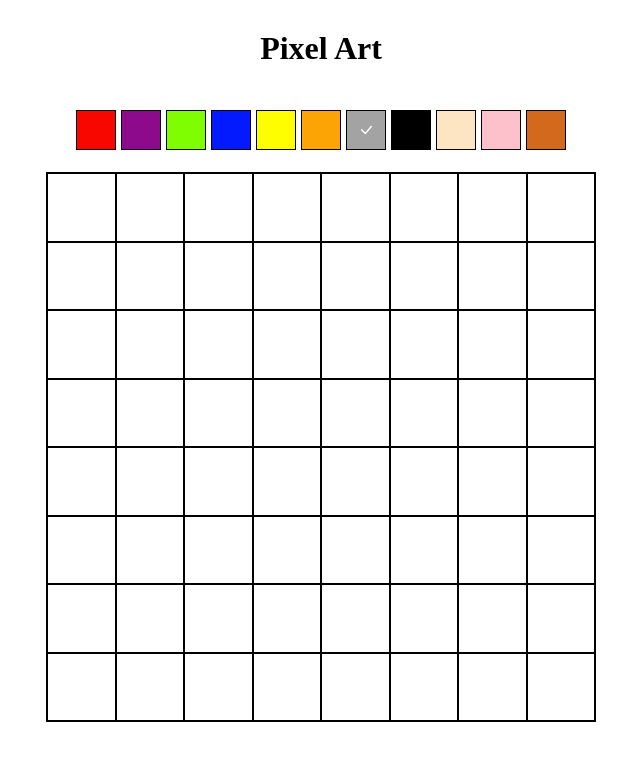
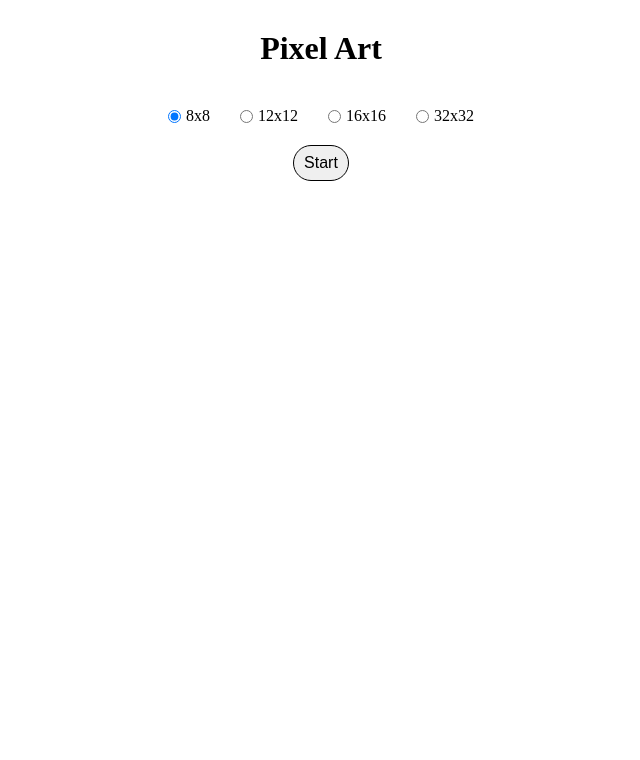
Before and after one commit to ptiry02/frontend-junior-code-challenge-3, a React (Create React App) app: page / in a window 1280 px wide. Shown: the top 760 px of the page, without its empty margins (319-959 px from the left). Built offline with nearby package versions, Linux system fonts and the light colour scheme.

Commit message:
made size selection

```diff
--- a/src/App.tsx
+++ b/src/App.tsx
@@ -2,16 +2,33 @@ import { useState } from 'react'
 import styled from 'styled-components'
 import Canvas from './components/Canvas'
 import ColorPicker from './components/ColorPicker'
+import SizeSelector from './components/SizeSelector'
 import ColorSelected from './context/ColorSelected.context'
+import SizeSelected from './context/SizeSelected.context'
 
 function App(): JSX.Element {
   const [colorSelected, setColorSelected] = useState<undefined | string>('#ffffff')
+  const [size, setSize] = useState<number>(0)
+
+  const handleReset = () => {
+    setColorSelected('#ffffff')
+    setSize(0)
+  }
+
   return (
-    <ColorSelected.Provider value={{ colorSelected, setColorSelected }}>
-      <Title>Pixel Art</Title>
-      <ColorPicker />
-      <Canvas width={8} />
-    </ColorSelected.Provider>
+    <SizeSelected.Provider value={{ size, setSize }}>
+      <ColorSelected.Provider value={{ colorSelected, setColorSelected }}>
+        <Title>Pixel Art</Title>
+        {size === 0 && <SizeSelector />}
+        {size !== 0 && (
+          <>
+            <ColorPicker />
+            <Canvas width={size} />
+            <Button onClick={handleReset}>Reset</Button>
+          </>
+        )}
+      </ColorSelected.Provider>
+    </SizeSelected.Provider>
   )
 }
 
@@ -21,3 +38,20 @@ const Title = styled.h1`
   align-self: center;
   margin-bottom: 40px;
 `
+const Button = styled.button<{ children: string }>`
+  align-self: center;
+  padding: 8px 10px;
+  font-size: 1em;
+  border: 1px solid black;
+  border-radius: 20px;
+  margin-top: 20px;
+  background-color: ${({ children }) => (children === 'Reset' ? '#ce0808' : 'inherit')};
+  color: ${({ children }) => (children === 'Reset' ? '#ffffff' : 'inherit')};
+  :hover {
+    cursor: pointer;
+  }
+  :active {
+    box-shadow: ${({ children }) =>
+      children === 'Reset' ? 'inset 0px 0px 3px 3px #70707090' : 'inset 0px 0px 3px 3px #cccccc'};
+  }
+`
--- a/src/components/Canvas.tsx
+++ b/src/components/Canvas.tsx
@@ -1,7 +1,7 @@
 import styled from 'styled-components'
 import Row from './Row'
 
-const Canvas = ({ width }: { width: number }) => {
+const Canvas = ({ width = 0 }: { width: number }) => {
   const rows: JSX.Element[] = []
 
   for (let i = 0; i < width; i++) {
--- /dev/null
+++ b/src/components/SizeSelector.tsx
@@ -0,0 +1,75 @@
+import { useContext, useState } from 'react'
+import styled from 'styled-components'
+import SizeSelected from '../context/SizeSelected.context'
+
+const SizeSelector = (): JSX.Element => {
+  const { setSize } = useContext(SizeSelected)
+  const [selected, setSelected] = useState<number>(8)
+
+  const handleChange = (element: number) => {
+    setSelected(element)
+  }
+
+  return (
+    <>
+      <Wrapper>
+        <Option>
+          <input
+            type='radio'
+            value={8}
+            name='size'
+            defaultChecked
+            onChange={e => handleChange(Number(e.target.value))}
+          />
+          8x8
+        </Option>
+        <Option>
+          <input type='radio' value={12} name='size' onChange={e => handleChange(Number(e.target.value))} />
+          12x12
+        </Option>
+        <Option>
+          <input type='radio' value={16} name='size' onChange={e => handleChange(Number(e.target.value))} />
+          16x16
+        </Option>
+        <Option>
+          <input type='radio' value={32} name='size' onChange={e => handleChange(Number(e.target.value))} />
+          32x32
+        </Option>
+      </Wrapper>
+      <Button
+        onClick={() => {
+          setSize(selected)
+        }}
+      >
+        Start
+      </Button>
+    </>
+  )
+}
+
+export default SizeSelector
+
+const Wrapper = styled.div`
+  align-self: center;
+  display: flex;
+  column-gap: 30px;
+`
+const Option = styled.label`
+  display: flex;
+  align-items: center;
+  column-gap: 5px;
+`
+const Button = styled.button`
+  align-self: center;
+  padding: 8px 10px;
+  font-size: 1em;
+  border: 1px solid black;
+  border-radius: 20px;
+  margin-top: 20px;
+  :hover {
+    cursor: pointer;
+  }
+  :active {
+    box-shadow: inset 0px 0px 3px 3px #cccccc;
+  }
+`
--- /dev/null
+++ b/src/context/SizeSelected.context.ts
@@ -0,0 +1,10 @@
+/* eslint-disable @typescript-eslint/no-empty-function */
+import { createContext, Dispatch, SetStateAction } from 'react'
+
+type SizeSelectorContextState = {
+  size: number
+  setSize: Dispatch<SetStateAction<number>>
+}
+
+const SizeSelected = createContext<SizeSelectorContextState>({ size: 0, setSize: () => {} })
+export default SizeSelected
```
